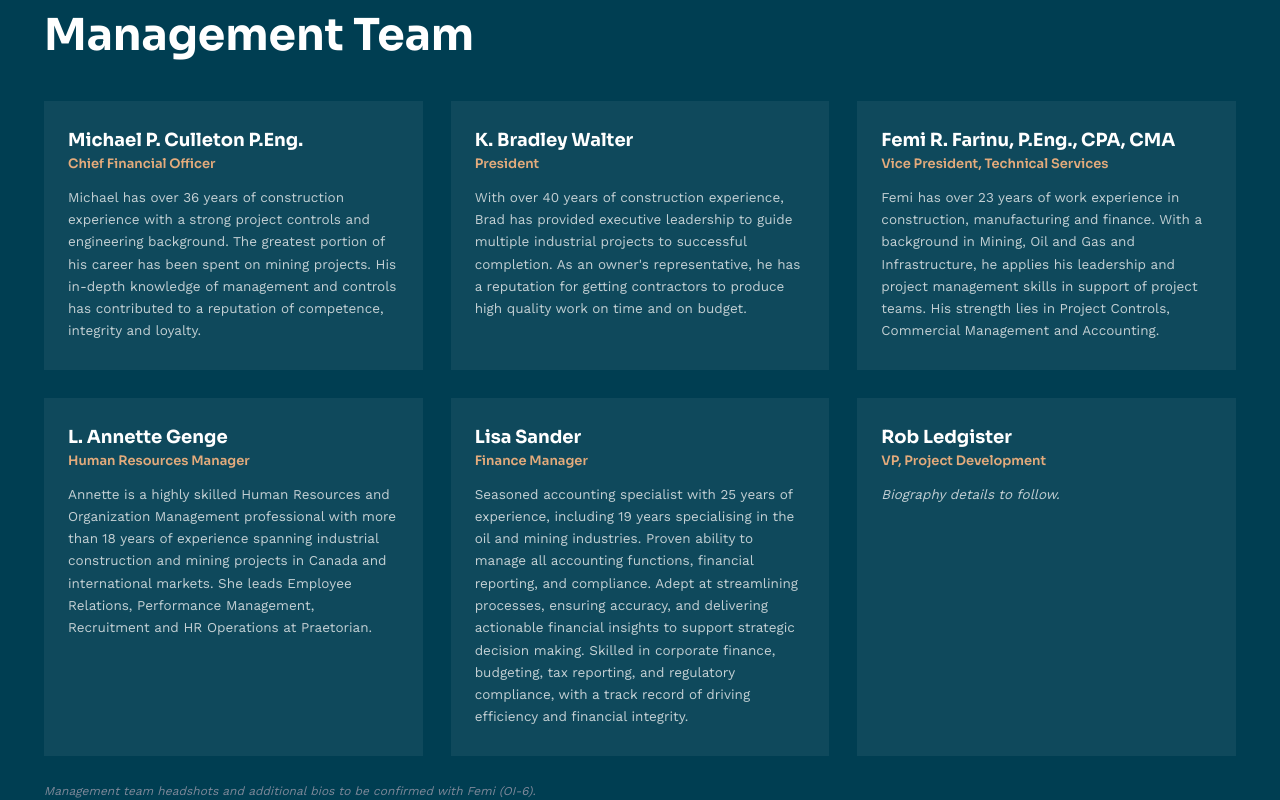
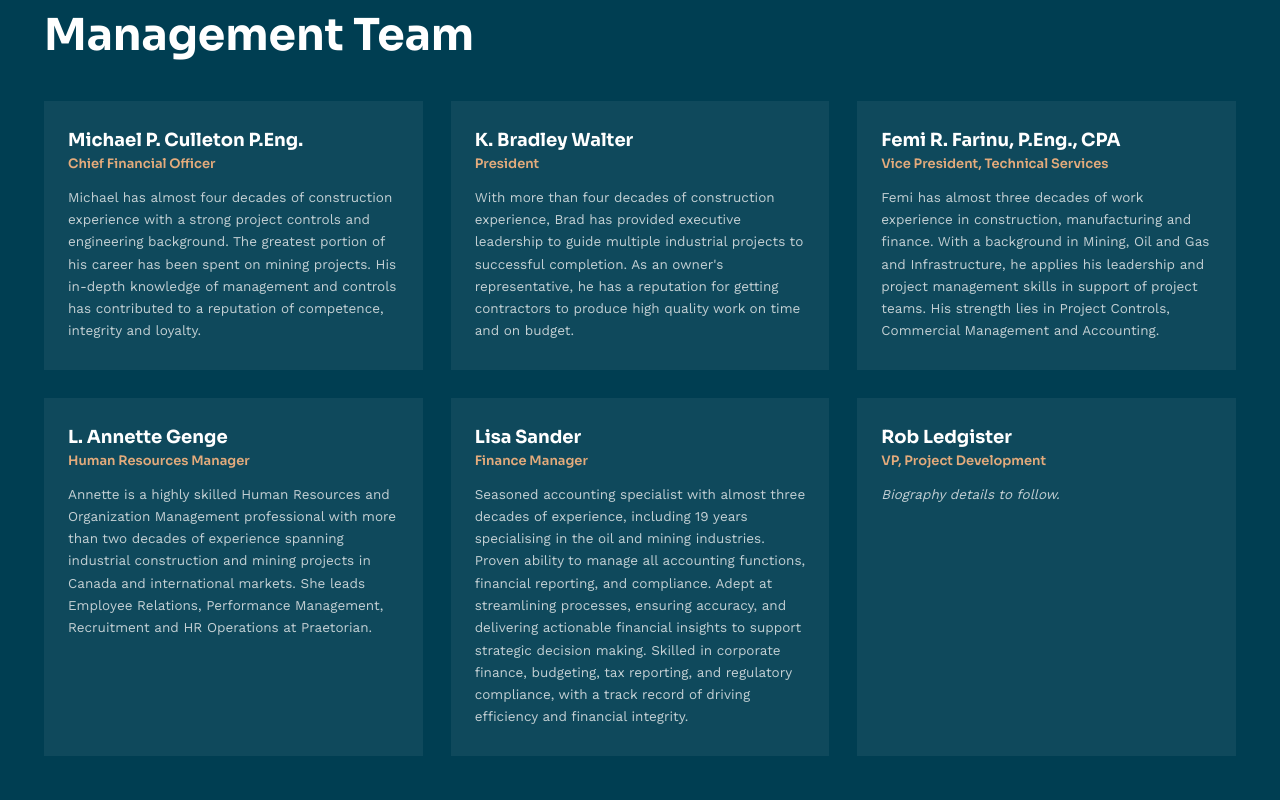
Before and after one commit to PCMGlobal/Praetorian-CM-Website, a Next.js app: page /about in a window 1280 px wide. Shown: the part 3140-3940 px from the top of the page. Built offline with nearby package versions, Linux system fonts and the light colour scheme; no server answers.

Commit message:
About page: capability cards, management team decades, remove CMA, remove headshots footnote

```diff
--- a/app/about/page.tsx
+++ b/app/about/page.tsx
@@ -114,27 +114,27 @@ export default function AboutPage() {
                 <div data-reveal="" style={{ background: 'rgba(255,255,255,.06)', padding: '28px 24px' }}>
                   <div style={{ fontFamily: 'var(--font-sora), sans-serif', fontWeight: '700', fontSize: '18px', color: '#fff', marginBottom: '4px' }}>Michael P. Culleton P.Eng.</div>
                   <div style={{ fontSize: '13px', color: '#e3ab7c', marginBottom: '14px', fontFamily: 'var(--font-sora), sans-serif' }}>Chief Financial Officer</div>
-                  <p style={{ fontSize: '13.5px', lineHeight: '1.65', color: '#c3d0d4', margin: '0' }}>Michael has over 36 years of construction experience with a strong project controls and engineering background. The greatest portion of his career has been spent on mining projects. His in-depth knowledge of management and controls has contributed to a reputation of competence, integrity and loyalty.</p>
+                  <p style={{ fontSize: '13.5px', lineHeight: '1.65', color: '#c3d0d4', margin: '0' }}>Michael has almost four decades of construction experience with a strong project controls and engineering background. The greatest portion of his career has been spent on mining projects. His in-depth knowledge of management and controls has contributed to a reputation of competence, integrity and loyalty.</p>
                 </div>
                 <div data-reveal="" style={{ background: 'rgba(255,255,255,.06)', padding: '28px 24px' }}>
                   <div style={{ fontFamily: 'var(--font-sora), sans-serif', fontWeight: '700', fontSize: '18px', color: '#fff', marginBottom: '4px' }}>K. Bradley Walter</div>
                   <div style={{ fontSize: '13px', color: '#e3ab7c', marginBottom: '14px', fontFamily: 'var(--font-sora), sans-serif' }}>President</div>
-                  <p style={{ fontSize: '13.5px', lineHeight: '1.65', color: '#c3d0d4', margin: '0' }}>With over 40 years of construction experience, Brad has provided executive leadership to guide multiple industrial projects to successful completion. As an owner's representative, he has a reputation for getting contractors to produce high quality work on time and on budget.</p>
+                  <p style={{ fontSize: '13.5px', lineHeight: '1.65', color: '#c3d0d4', margin: '0' }}>With more than four decades of construction experience, Brad has provided executive leadership to guide multiple industrial projects to successful completion. As an owner's representative, he has a reputation for getting contractors to produce high quality work on time and on budget.</p>
                 </div>
                 <div data-reveal="" style={{ background: 'rgba(255,255,255,.06)', padding: '28px 24px' }}>
-                  <div style={{ fontFamily: 'var(--font-sora), sans-serif', fontWeight: '700', fontSize: '18px', color: '#fff', marginBottom: '4px' }}>Femi R. Farinu, P.Eng., CPA, CMA</div>
+                  <div style={{ fontFamily: 'var(--font-sora), sans-serif', fontWeight: '700', fontSize: '18px', color: '#fff', marginBottom: '4px' }}>Femi R. Farinu, P.Eng., CPA</div>
                   <div style={{ fontSize: '13px', color: '#e3ab7c', marginBottom: '14px', fontFamily: 'var(--font-sora), sans-serif' }}>Vice President, Technical Services</div>
-                  <p style={{ fontSize: '13.5px', lineHeight: '1.65', color: '#c3d0d4', margin: '0' }}>Femi has over 23 years of work experience in construction, manufacturing and finance. With a background in Mining, Oil and Gas and Infrastructure, he applies his leadership and project management skills in support of project teams. His strength lies in Project Controls, Commercial Management and Accounting.</p>
+                  <p style={{ fontSize: '13.5px', lineHeight: '1.65', color: '#c3d0d4', margin: '0' }}>Femi has almost three decades of work experience in construction, manufacturing and finance. With a background in Mining, Oil and Gas and Infrastructure, he applies his leadership and project management skills in support of project teams. His strength lies in Project Controls, Commercial Management and Accounting.</p>
                 </div>
                 <div data-reveal="" style={{ background: 'rgba(255,255,255,.06)', padding: '28px 24px' }}>
                   <div style={{ fontFamily: 'var(--font-sora), sans-serif', fontWeight: '700', fontSize: '18px', color: '#fff', marginBottom: '4px' }}>L. Annette Genge</div>
                   <div style={{ fontSize: '13px', color: '#e3ab7c', marginBottom: '14px', fontFamily: 'var(--font-sora), sans-serif' }}>Human Resources Manager</div>
-                  <p style={{ fontSize: '13.5px', lineHeight: '1.65', color: '#c3d0d4', margin: '0' }}>Annette is a highly skilled Human Resources and Organization Management professional with more than 18 years of experience spanning industrial construction and mining projects in Canada and international markets. She leads Employee Relations, Performance Management, Recruitment and HR Operations at Praetorian.</p>
+                  <p style={{ fontSize: '13.5px', lineHeight: '1.65', color: '#c3d0d4', margin: '0' }}>Annette is a highly skilled Human Resources and Organization Management professional with more than two decades of experience spanning industrial construction and mining projects in Canada and international markets. She leads Employee Relations, Performance Management, Recruitment and HR Operations at Praetorian.</p>
                 </div>
                 <div data-reveal="" style={{ background: 'rgba(255,255,255,.06)', padding: '28px 24px' }}>
                   <div style={{ fontFamily: 'var(--font-sora), sans-serif', fontWeight: '700', fontSize: '18px', color: '#fff', marginBottom: '4px' }}>Lisa Sander</div>
                   <div style={{ fontSize: '13px', color: '#e3ab7c', marginBottom: '14px', fontFamily: 'var(--font-sora), sans-serif' }}>Finance Manager</div>
-                  <p style={{ fontSize: '13.5px', lineHeight: '1.65', color: '#c3d0d4', margin: '0' }}>Seasoned accounting specialist with 25 years of experience, including 19 years specialising in the oil and mining industries. Proven ability to manage all accounting functions, financial reporting, and compliance. Adept at streamlining processes, ensuring accuracy, and delivering actionable financial insights to support strategic decision making. Skilled in corporate finance, budgeting, tax reporting, and regulatory compliance, with a track record of driving efficiency and financial integrity.</p>
+                  <p style={{ fontSize: '13.5px', lineHeight: '1.65', color: '#c3d0d4', margin: '0' }}>Seasoned accounting specialist with almost three decades of experience, including 19 years specialising in the oil and mining industries. Proven ability to manage all accounting functions, financial reporting, and compliance. Adept at streamlining processes, ensuring accuracy, and delivering actionable financial insights to support strategic decision making. Skilled in corporate finance, budgeting, tax reporting, and regulatory compliance, with a track record of driving efficiency and financial integrity.</p>
                 </div>
                 <div data-reveal="" style={{ background: 'rgba(255,255,255,.06)', padding: '28px 24px' }}>
                   <div style={{ fontFamily: 'var(--font-sora), sans-serif', fontWeight: '700', fontSize: '18px', color: '#fff', marginBottom: '4px' }}>Rob Ledgister</div>
@@ -142,7 +142,7 @@ export default function AboutPage() {
                   <p style={{ fontSize: '13.5px', lineHeight: '1.65', color: '#c3d0d4', margin: '0', fontStyle: 'italic' }}>Biography details to follow.</p>
                 </div>
               </div>
-              <p style={{ fontSize: '12px', color: '#7d8899', marginTop: '28px', fontStyle: 'italic' }}>Management team headshots and additional bios to be confirmed with Femi (OI-6).</p>
+              <p style={{ fontSize: '12px', color: '#7d8899', marginTop: '28px', fontStyle: 'italic' }}></p>
             </div>
           </section>
         </div>
```
